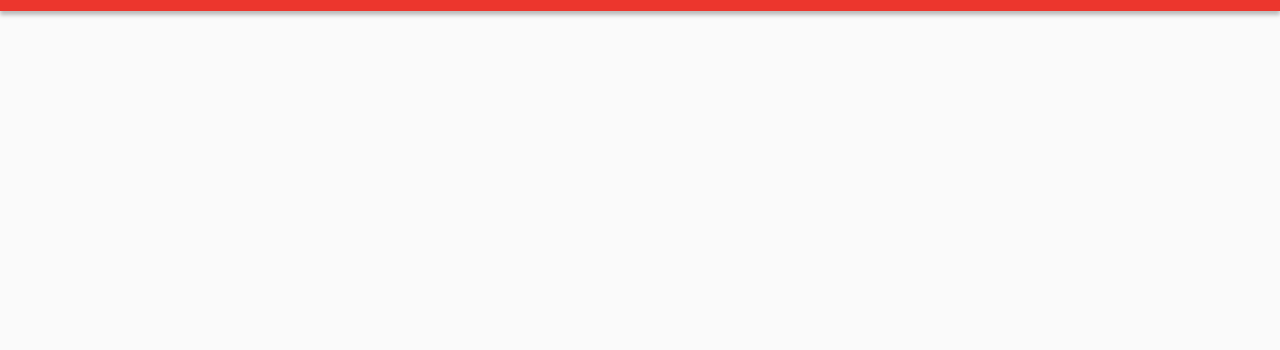
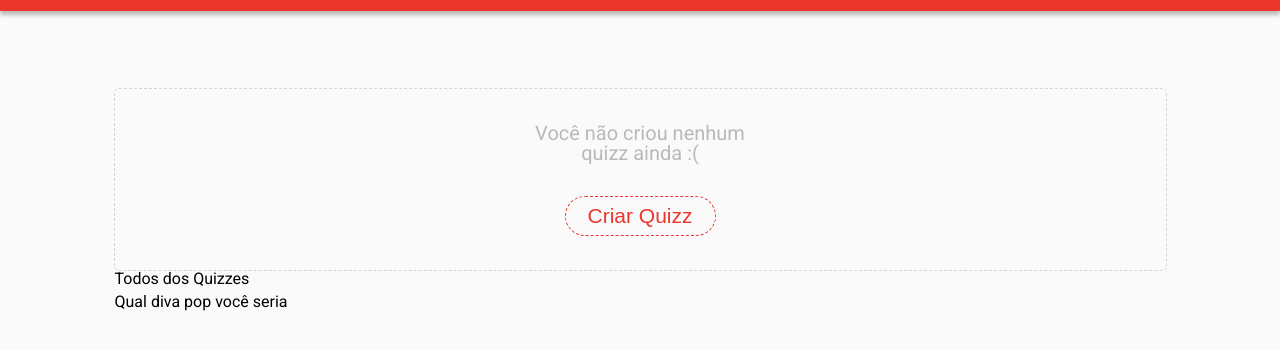
Before and after one commit to GabrielaTiago/Projeto_06_BuzzQuizz, a plain HTML site: page index.html in a window 1280 px wide. Shown: the part 58-408 px from the top of the page. Drawn offline with Linux system fonts and the light colour scheme.

Commit message:
HTML e CSS de criar um quiz

```diff
--- a/css/styles.css
+++ b/css/styles.css
@@ -1,6 +1,7 @@
 body{
     font-family: 'Roboto', sans-serif;
     background-color: #FAFAFA;
+    box-sizing: border-box;
 }
 
 header{
@@ -8,6 +9,7 @@ header{
     height: 69px;
     background-color: #EC362D;
     box-shadow: 0px 4px 4px rgba(0, 0, 0, 0.25);
+    margin: 0 auto;
     display: flex;
     align-items: center;
     justify-content: center;
@@ -18,3 +20,52 @@ h1{
     font-weight: bold;
     font-size: 37px;
 }
+main, .container-user-quizzes{
+    display: flex;
+    flex-direction: column;
+    flex-wrap: wrap;
+    align-items: center;
+}
+main{
+    height: auto;
+    justify-content: space-evenly;
+}
+.container-user-quizzes{
+    width: 1051px;
+    height: 181px;
+    border: 1px dashed #D5D5D5;
+    border-radius: 5px;
+    margin-top: 77px;
+    justify-content: space-evenly;
+}
+
+.container-user-quizzes p {
+    width: 250px;
+    text-align: center;
+    font-size: 20px;
+    font-weight: 400;
+    color: #b9b9b9;
+}
+
+.container-user-quizzes button {
+    width: 151px;
+    height: 40px;
+    font-size: 21px;
+    font-weight: 400;
+    color: #EC362D;
+    background-color: transparent;
+    border: 1px dashed #EC362D;
+    border-radius: 50px;
+}
+
+.container-quizzes{
+    max-width: 1051px;
+    height: auto;
+    display: flex;
+    flex-direction: column;
+}
+
+.title-section-quizzes{
+    width: 1051px;
+    height: 23px;
+}
--- a/index.html
+++ b/index.html
@@ -17,6 +17,17 @@
 </head>
 <body>
     <header><h1>BuzzQuizz</h1></header>
-    <main></main>
+    <main>
+        <div class="container-user-quizzes">
+            <p>Você não criou nenhum quizz ainda :(</p>
+            <button>Criar Quizz</button>
+        </div>
+        <div class="container-quizzes">
+            <div class="title-section-quizzes">Todos dos Quizzes</div>
+            <div class="quizzes">
+                <div class="individual-quizz">Qual diva pop você seria</div>
+            </div>
+        </div>
+    </main>
 </body>
 </html>
```
